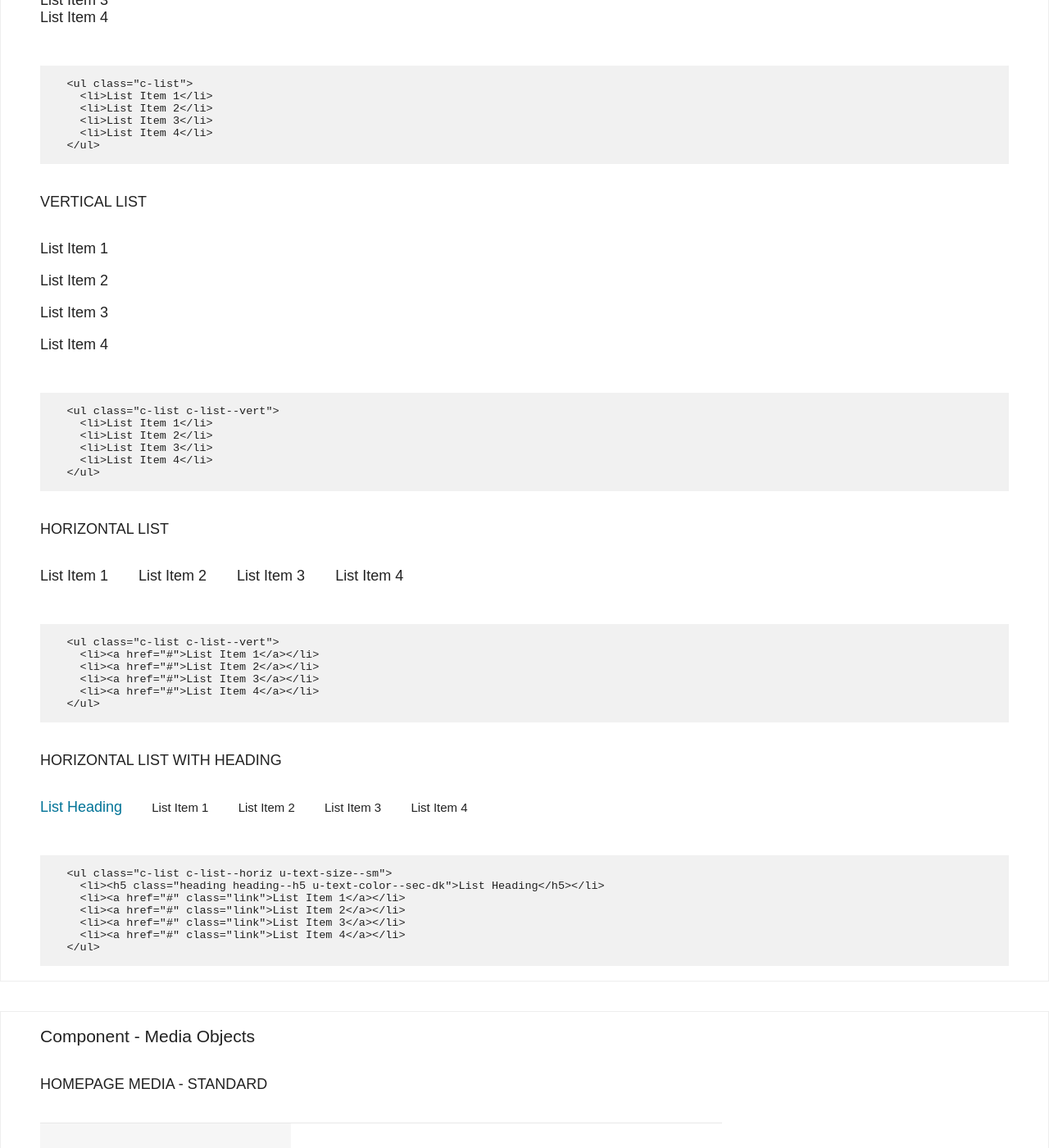
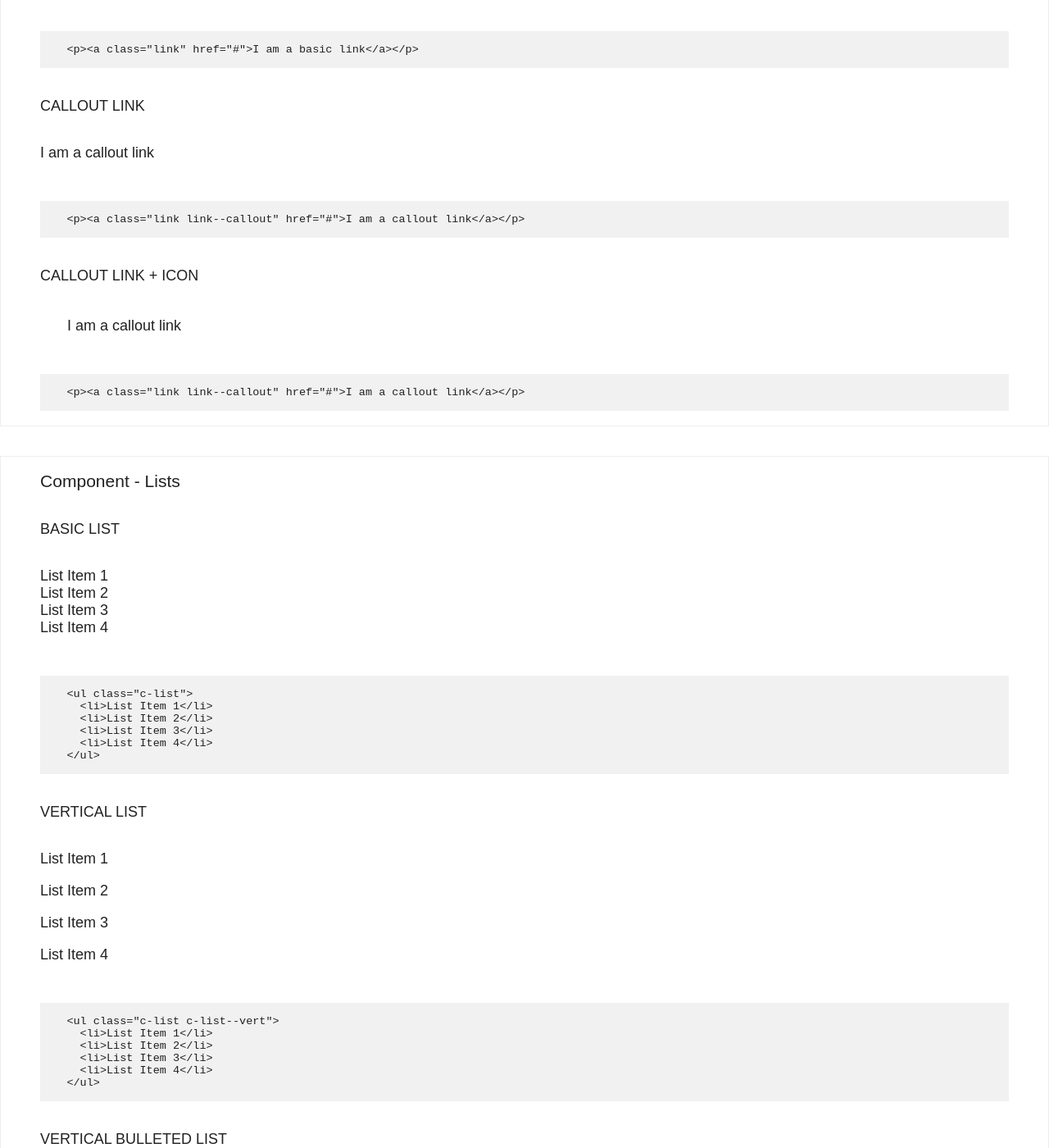
Before and after one commit to SCPR/scpr-style-guide, a Jekyll site: the page built from documentation/index.html, in a window 1280 px wide and 1400 px high, scrolled down 2381 px. Shown: the whole window at 82% size. Built offline with Jekyll 4.4.1, drawn with Linux system fonts in a browser that asks for light colours; Markdown is read by kramdown in place of the engine named in the settings; some of the changed text lies outside the part shown.

Commit message:
update component docs

```diff
--- /dev/null
+++ b/documentation/_components/link.md
@@ -0,0 +1,42 @@
+---
+layout: component
+type: base
+title: Links
+---
+
+#### Basic Link
+
+<p><a class="link" href="#">I am a basic link</a></p>
+
+<pre>
+  <code>
+    &lt;p>&lt;a class="link" href="#">I am a basic link&lt;/a>&lt;/p>
+  </code>
+</pre>
+
+#### Callout Link
+
+<p><a class="link link--callout" href="#">I am a callout link</a></p>
+
+<pre>
+  <code>
+    &lt;p>&lt;a class="link link--callout" href="#">I am a callout link&lt;/a>&lt;/p>
+  </code>
+</pre>
+
+#### Callout Link + Icon
+
+<p>
+  <a href="#">
+    <svg class="icon icon--size-med icon--left">
+      <use class="icon--line icon--color-link" xlink:href="#icon_line-article"/>
+    </svg>
+    <span class="link link--callout">I am a callout link</span>
+  </a>
+</p>
+
+<pre>
+  <code>
+    &lt;p>&lt;a class="link link--callout" href="#">I am a callout link&lt;/a>&lt;/p>
+  </code>
+</pre>
--- a/documentation/_components/list.md
+++ b/documentation/_components/list.md
@@ -27,6 +27,26 @@ title: Lists
 #### Vertical List
 
 <ul class="c-list c-list--vert">
+  <li>List Item 1</li>
+  <li>List Item 2</li>
+  <li>List Item 3</li>
+  <li>List Item 4</li>
+</ul>
+
+<pre>
+  <code>
+    &lt;ul class="c-list c-list--vert">
+      &lt;li>List Item 1&lt;/li>
+      &lt;li>List Item 2&lt;/li>
+      &lt;li>List Item 3&lt;/li>
+      &lt;li>List Item 4&lt;/li>
+    &lt;/ul>
+  </code>
+</pre>
+
+#### Vertical Bulleted List
+
+<ul class="c-list c-list--vert c-list--bullet">
   <li>List Item 1</li>
   <li>List Item 2</li>
   <li>List Item 3</li>
```
